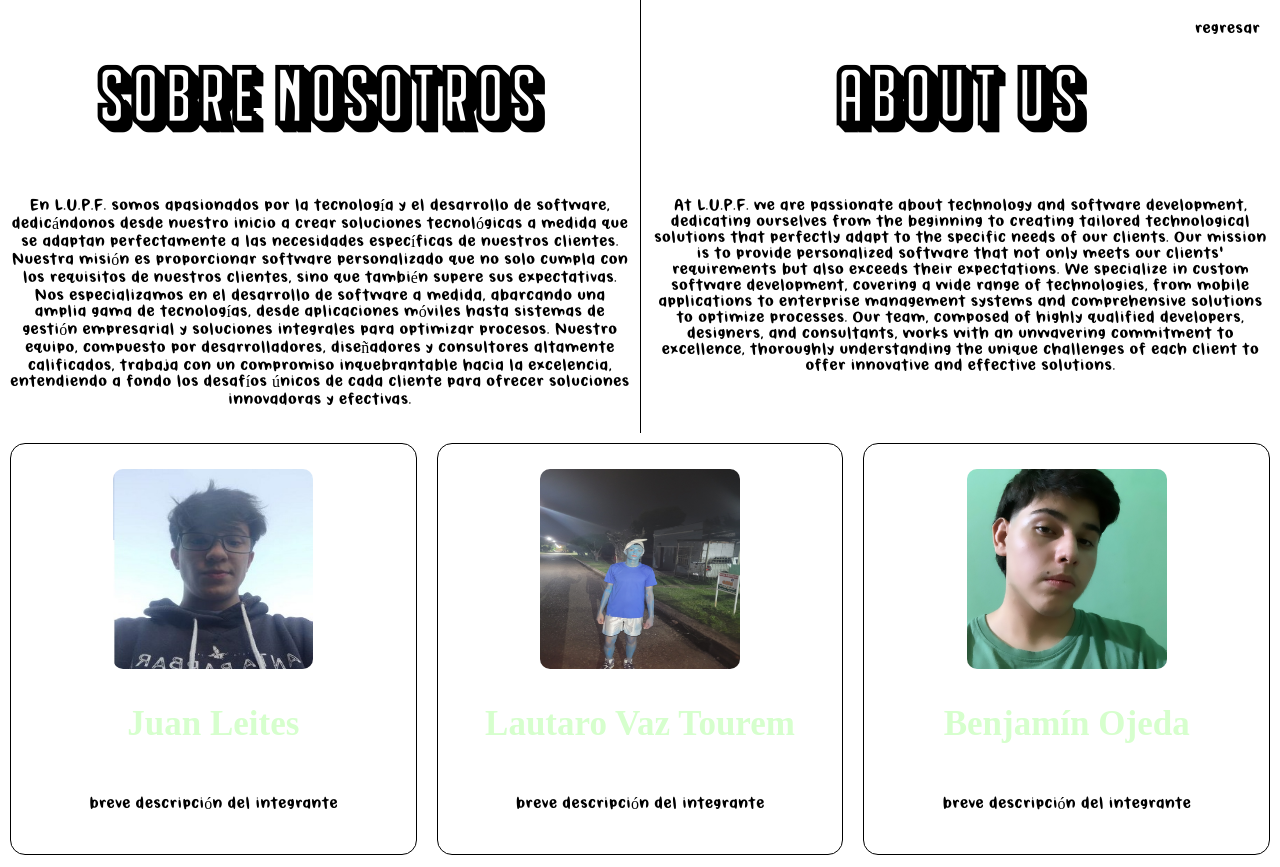
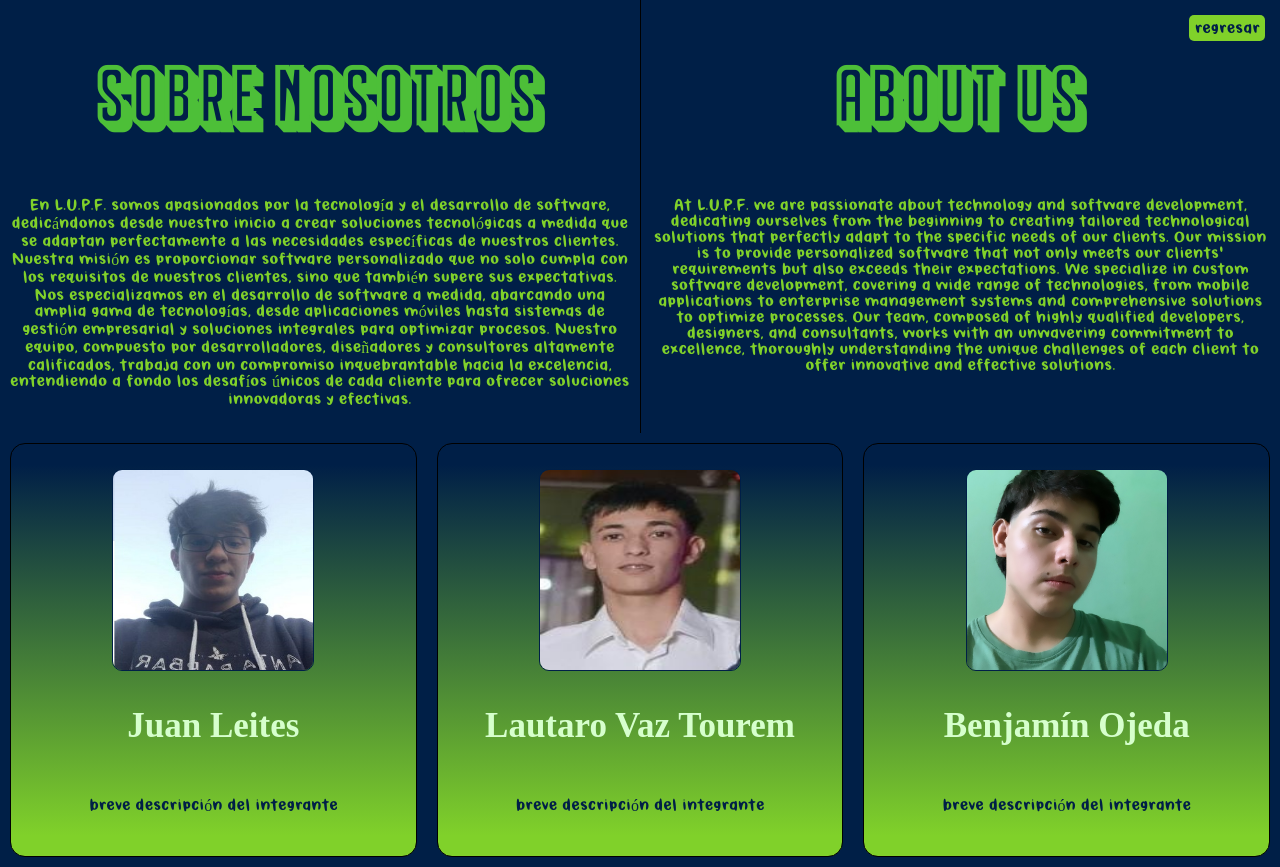
Before and after one commit to JuanLeites/JL, a PHP site: the page made by about us.html in a window 1280 px wide. Run offline with PHP 8.4, Linux system fonts and the light colour scheme.

Commit message:
mi foto en about us y variables de colores que hizo leites enel about us

```diff
--- a/css/styleaboutus.css
+++ b/css/styleaboutus.css
@@ -1,3 +1,9 @@
+
+:root{
+    --color-principal:#4DBF38;
+    --color-secundario:#80D12A;
+    --color-fondo:#001F47;
+}
 @font-face {
     font-family: "p";
     src: url("../fuentes/Grumpy\ Sunshine\ Demo.ttf")format('truetype');
```
Also changed, not shown: fotoperfil/f51476a8-e354-46b0-9578-ff5250720afd.jpg (deleted), imagenes/desarolladores/lautaro.jpg, 1 other file.
